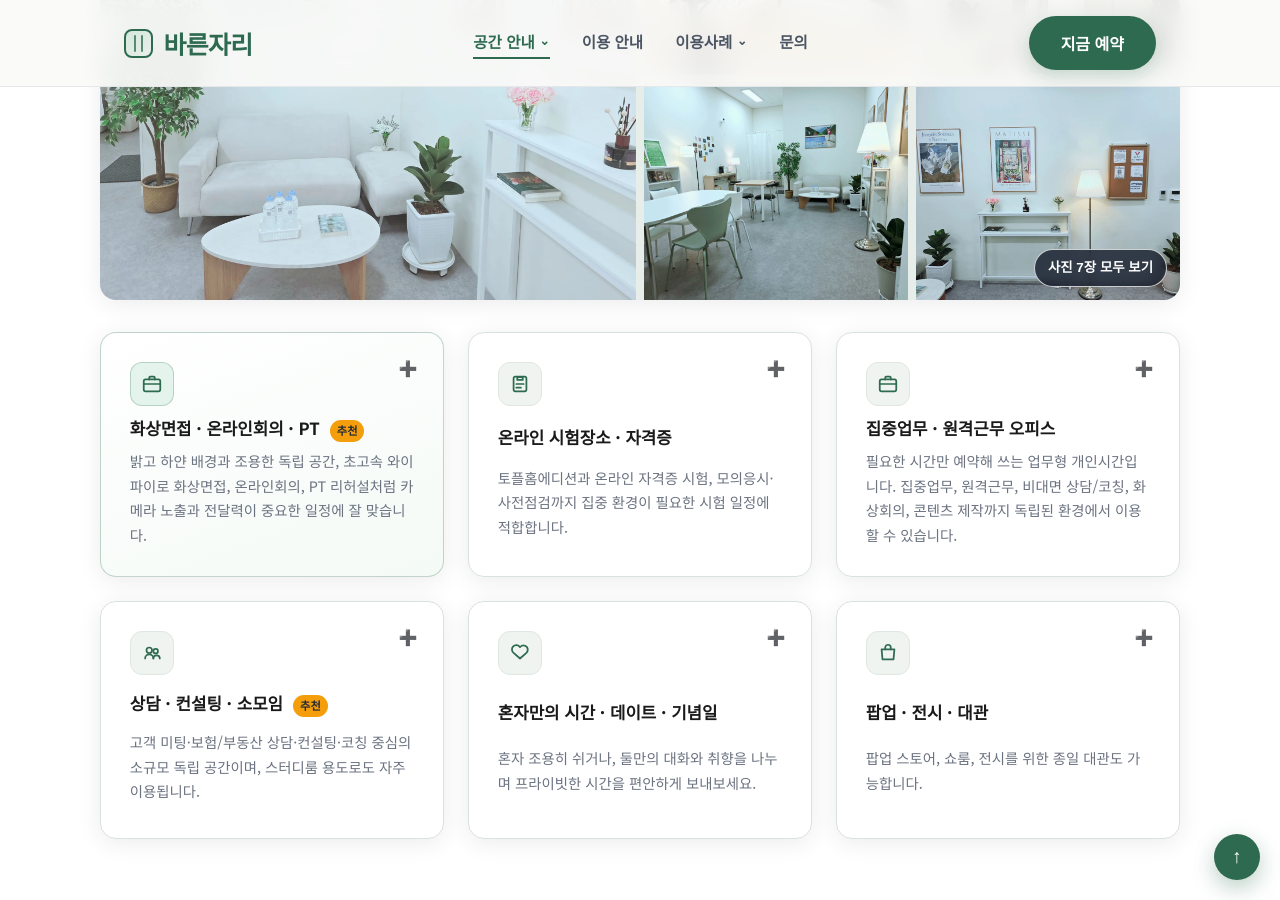
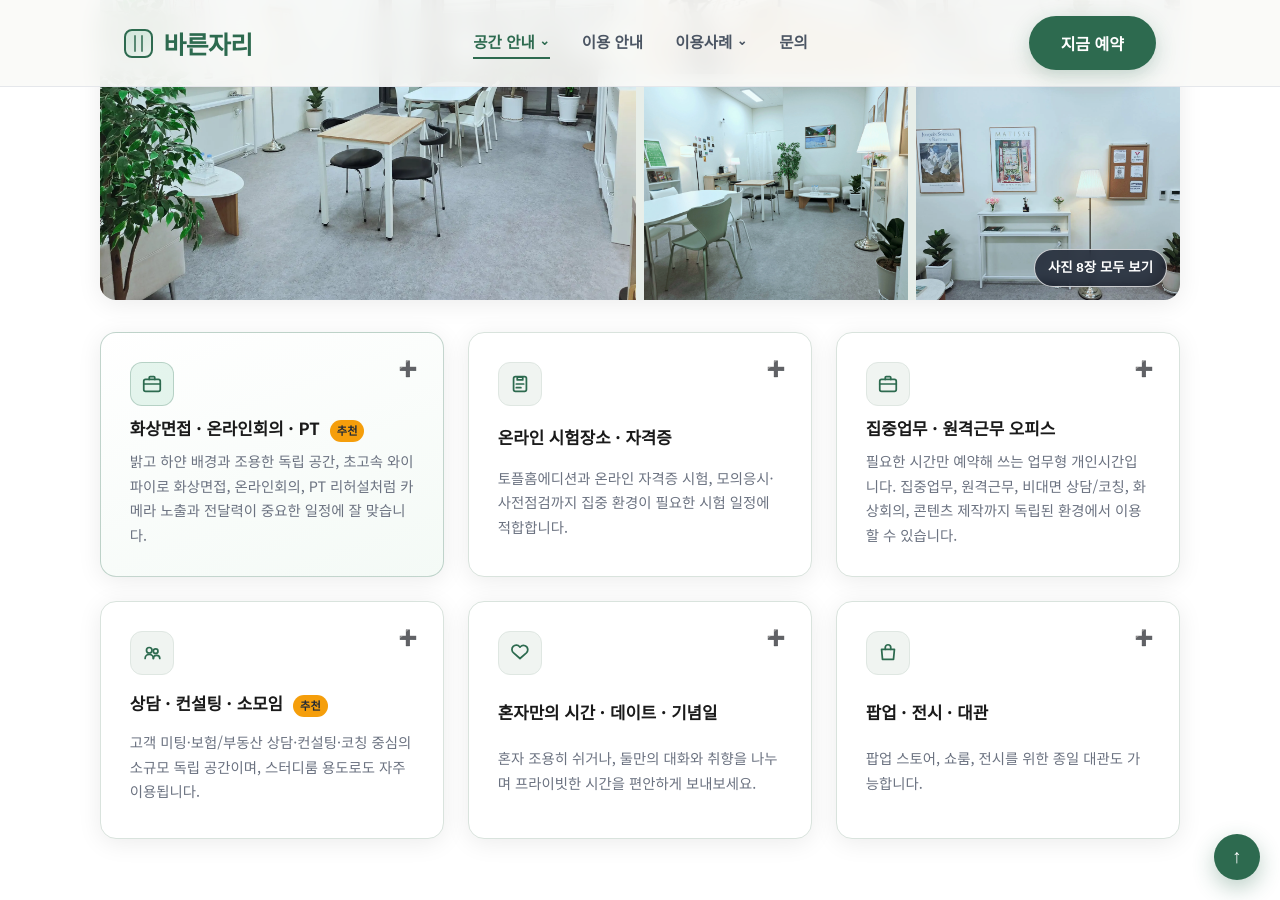
Before and after one commit to bareunspace/blog, a Jekyll site: the page built from index.html, in a window 1280 px wide and 900 px high, scrolled down 1193 px. Built offline with Jekyll 4.4.1, drawn with Linux system fonts in a browser that asks for light colours.

Commit message:
갤러리 이미지 추가

```diff
--- a/index.html
+++ b/index.html
@@ -50,8 +50,8 @@
       <div class="space-gallery" id="gallery" aria-label="바른자리 공간 사진">
         <div class="space-gallery-track" id="galleryTrack">
           <figure class="gallery-item space-gallery-item space-gallery-featured">
-            <button type="button" class="gallery-open" data-src="images/09.webp" data-alt="바른자리 전체 공간 와이드 뷰" aria-label="바른자리 전체 공간 와이드 뷰 확대 보기">
-              <img src="images/09.webp" alt="바른자리 전체 공간 와이드 뷰" loading="lazy" width="4000" height="3000" />
+            <button type="button" class="gallery-open" data-src="images/06.webp" data-alt="바른자리 전체 공간 와이드 뷰" aria-label="바른자리 전체 공간 와이드 뷰 확대 보기">
+              <img src="images/06.webp" alt="바른자리 전체 공간 와이드 뷰" loading="lazy" width="4000" height="3000" />
             </button>
           </figure>
           <figure class="gallery-item space-gallery-item">
@@ -60,8 +60,8 @@
             </button>
           </figure>
           <figure class="gallery-item space-gallery-item">
-            <button type="button" class="gallery-open" data-src="images/04.webp" data-alt="바른자리 창가 테이블 포인트" aria-label="바른자리 창가 테이블 포인트 확대 보기">
-              <img src="images/04.webp" alt="바른자리 창가 테이블 포인트" loading="lazy" width="2252" height="3362" />
+            <button type="button" class="gallery-open" data-src="images/09.webp" data-alt="바른자리 전체 공간 와이드 뷰" aria-label="바른자리 전체 공간 와이드 뷰 확대 보기">
+              <img src="images/09.webp" alt="바른자리 전체 공간 와이드 뷰" loading="lazy" width="4000" height="3000" />
             </button>
           </figure>
           <figure class="gallery-item space-gallery-item">
@@ -85,9 +85,14 @@
               <img src="images/15.webp" alt="바른자리 공간 디테일 컷" loading="lazy" width="1052" height="2052" />
             </button>
           </figure>
+          <figure class="gallery-item space-gallery-item">
+            <button type="button" class="gallery-open" data-src="images/04.webp" data-alt="바른자리 창가 테이블 포인트" aria-label="바른자리 창가 테이블 포인트 확대 보기">
+              <img src="images/04.webp" alt="바른자리 창가 테이블 포인트" loading="lazy" width="2252" height="3362" />
+            </button>
+          </figure>
         </div>
         <div class="space-gallery-mobile-ui" aria-hidden="true">
-          <span class="space-gallery-count" id="spaceGalleryCount">1 / 1</span>
+          <span class="space-gallery-count" id="spaceGalleryCount">1 / 8</span>
           <div class="space-gallery-dots" id="spaceGalleryDots"></div>
         </div>
       </div>
```
